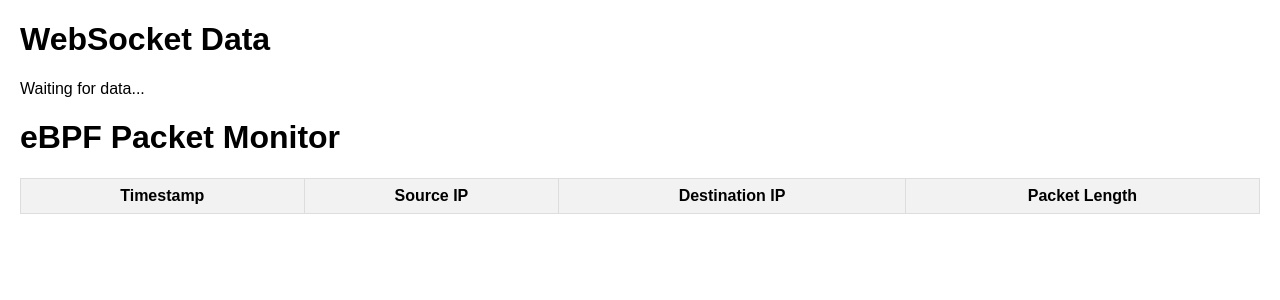
After one commit to kohshi54/dodger-ebpf, a Flask app: page /monitor in a window 1280 px wide. The commit adds this page. Shown: the top 300 px of the page. Run offline with Flask 3, Linux system fonts and the light colour scheme; lists and menus that the app fills with data are empty; some libraries are stand-ins or nearby versions.

Commit message:
https and /monitor

```diff
--- /dev/null
+++ b/flaskjs-ver/requirements.txt
@@ -0,0 +1,3 @@
+flask
+flask_socketio
+flask_cors
--- a/flaskjs-ver/server.py
+++ b/flaskjs-ver/server.py
@@ -8,7 +8,7 @@ import struct
 
 packets = []
 app = Flask(__name__)
-socketio = SocketIO(app)
+socketio = SocketIO(app, cors_allowed_origins="*")
 
 def packet_callback(cpu, data, size):
     packet_info = bpf["events"].event(data)
@@ -46,6 +46,10 @@ def fetch_data_from_host():
 def index():
     return render_template('index.html')
 
+@app.route('/monitor')
+def show_monitor():
+    return render_template('monitor.html')
+
 # サーバー起動時にホストからデータを取得するスレッドを起動
 @socketio.on('connect')
 def handle_connect():
@@ -56,9 +60,10 @@ if __name__ == '__main__':
     try:
         bpf = BPF(src_file="sniffer.bpf.c")
         function_xdp = bpf.load_func("packet_monitor", BPF.XDP)
-        device = "enp6s18"
+        device = "enp1s0f0"
         bpf.attach_xdp(device, fn=function_xdp)
-        socketio.run(app, host='0.0.0.0', port=5000)
+        socketio.run(app, host='0.0.0.0', port=443, ssl_context=('cert/cert.pem', 'cert/key.pem'))
+        #socketio.run(app, host='0.0.0.0', port=5000)
     finally:
         print("detaching ebpf program")
         bpf.remove_xdp(device, 0)
--- a/flaskjs-ver/templates/index.html
+++ b/flaskjs-ver/templates/index.html
@@ -28,7 +28,7 @@
     let highScores = [];
     let currentScore = 0;
 
-    const socket = io.connect('http://' + document.domain + ':' + location.port);
+    const socket = io.connect('https://' + document.domain + ':' + location.port);
 
     function resizeCanvas() {
         canvas.width = window.innerWidth;
--- /dev/null
+++ b/flaskjs-ver/templates/monitor.html
@@ -0,0 +1,65 @@
+<!DOCTYPE html>
+<html>
+<head>
+    <script src="//cdnjs.cloudflare.com/ajax/libs/socket.io/4.0.0/socket.io.min.js"></script>
+    <meta charset="UTF-8">
+    <meta name="viewport" content="width=device-width, initial-scale=1.0">
+    <title>eBPF Packet Monitor</title>
+    <style>
+        body {
+            font-family: Arial, sans-serif;
+            margin: 20px;
+        }
+        table {
+            border-collapse: collapse;
+            width: 100%;
+        }
+        th, td {
+            border: 1px solid #ddd;
+            padding: 8px;
+        }
+        th {
+            background-color: #f2f2f2;
+        }
+    </style>
+
+</head>
+<body>
+    <h1>WebSocket Data</h1>
+    <p id="data">Waiting for data...</p>
+
+    <h1>eBPF Packet Monitor</h1>
+    <table id="packetTable">
+        <thead>
+            <tr>
+                <th>Timestamp</th>
+                <th>Source IP</th>
+                <th>Destination IP</th>
+                <th>Packet Length</th>
+            </tr>
+        </thead>
+        <tbody>
+        </tbody>
+    </table>
+
+    <script type="text/javascript">
+        var socket = io.connect('https://' + document.domain + ':' + location.port);
+        socket.on('new_data', function(msg) {
+            console.log('Received data: ' + msg.data);
+            document.getElementById('data').innerHTML = 'New Data: ' + msg.data;
+
+        });
+		socket.on('packet', function(msg) {
+		    const packet = msg.data
+			console.log(msg.data)
+            const table = document.getElementById("packetTable").getElementsByTagName("tbody")[0];
+
+            const newRow = table.insertRow();
+            newRow.insertCell(0).innerText = new Date(packet.timestamp * 1000).toLocaleTimeString();
+            newRow.insertCell(1).innerText = packet.src_ip;
+            newRow.insertCell(2).innerText = packet.dest_ip;
+            newRow.insertCell(3).innerText = packet.packet_len;
+		});
+    </script>
+</body>
+</html>
```
